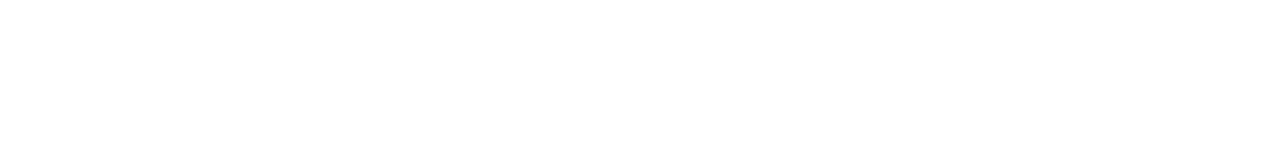
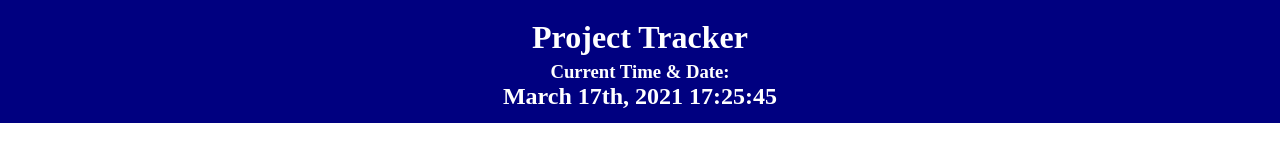
Before and after one commit to dsalvino/task_manager, a plain HTML site: page index.html in a window 1280 px wide. Drawn offline with nearby package versions, Linux system fonts and the light colour scheme.

Commit message:
created script for running time and minimally styled it in the header

```diff
--- a/assets/script.js
+++ b/assets/script.js
@@ -0,0 +1,4 @@
+function runningClock() {
+    $('#clock').html(moment().format('MMMM Do, YYYY H:mm:ss'));
+}
+setInterval(runningClock, 1000);
--- a/assets/style.css
+++ b/assets/style.css
@@ -0,0 +1,18 @@
+* {
+    padding: 0;
+    margin: 0;
+    box-sizing: border-box;
+}
+
+
+.header {
+    background-color: navy;
+    color: white;
+    text-align: center;
+    padding: 1%;
+    width: 100%;
+}
+
+h1 {
+    line-height: 1.5;
+}
--- a/index.html
+++ b/index.html
@@ -12,6 +12,11 @@
     <link rel="stylesheet" href="./assets/style.css">
 </head>
 <body>
+    <header class = "header">
+        <h1>Project Tracker</h1>
+        <h3>Current Time & Date:</h3>
+        <h2 class = "doomsdayClock" id="clock">loading...</h2>
+    </header>
 
 
 
```
